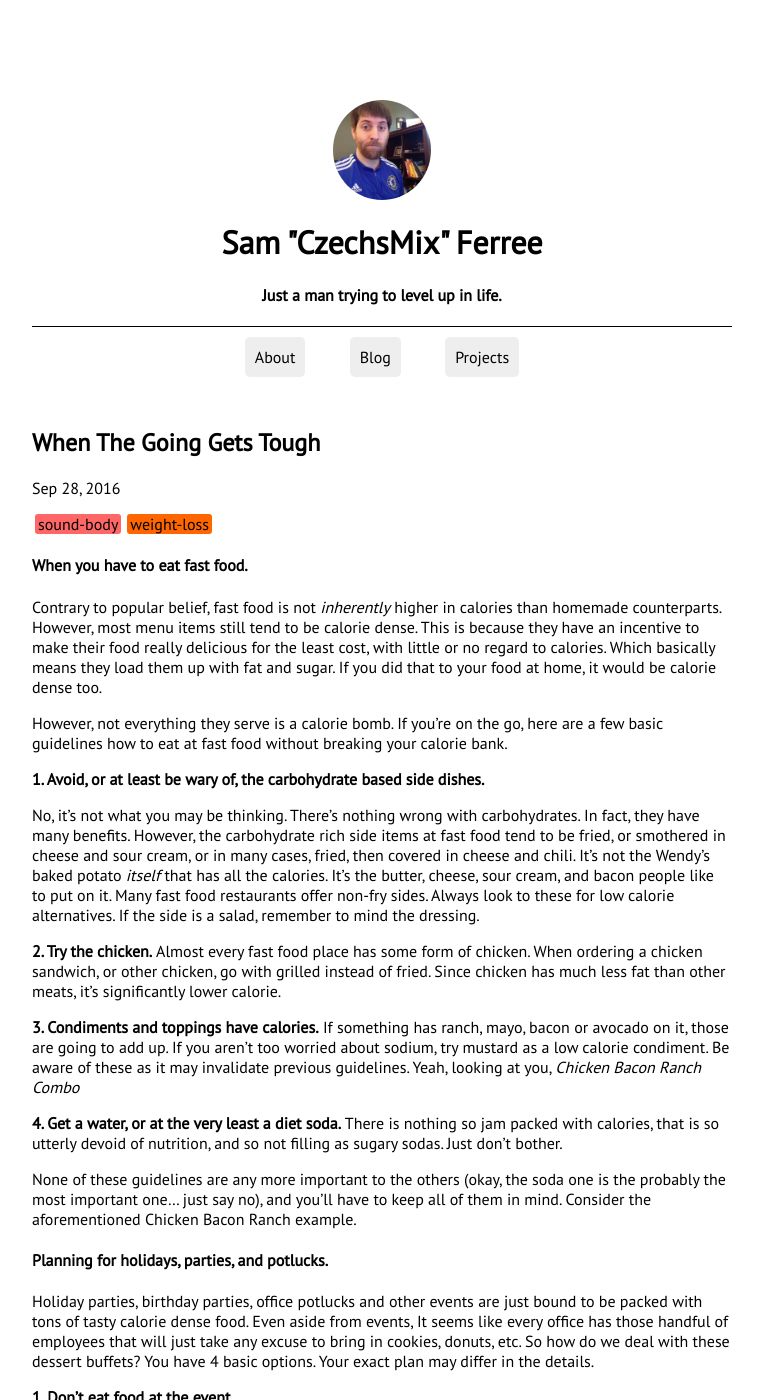
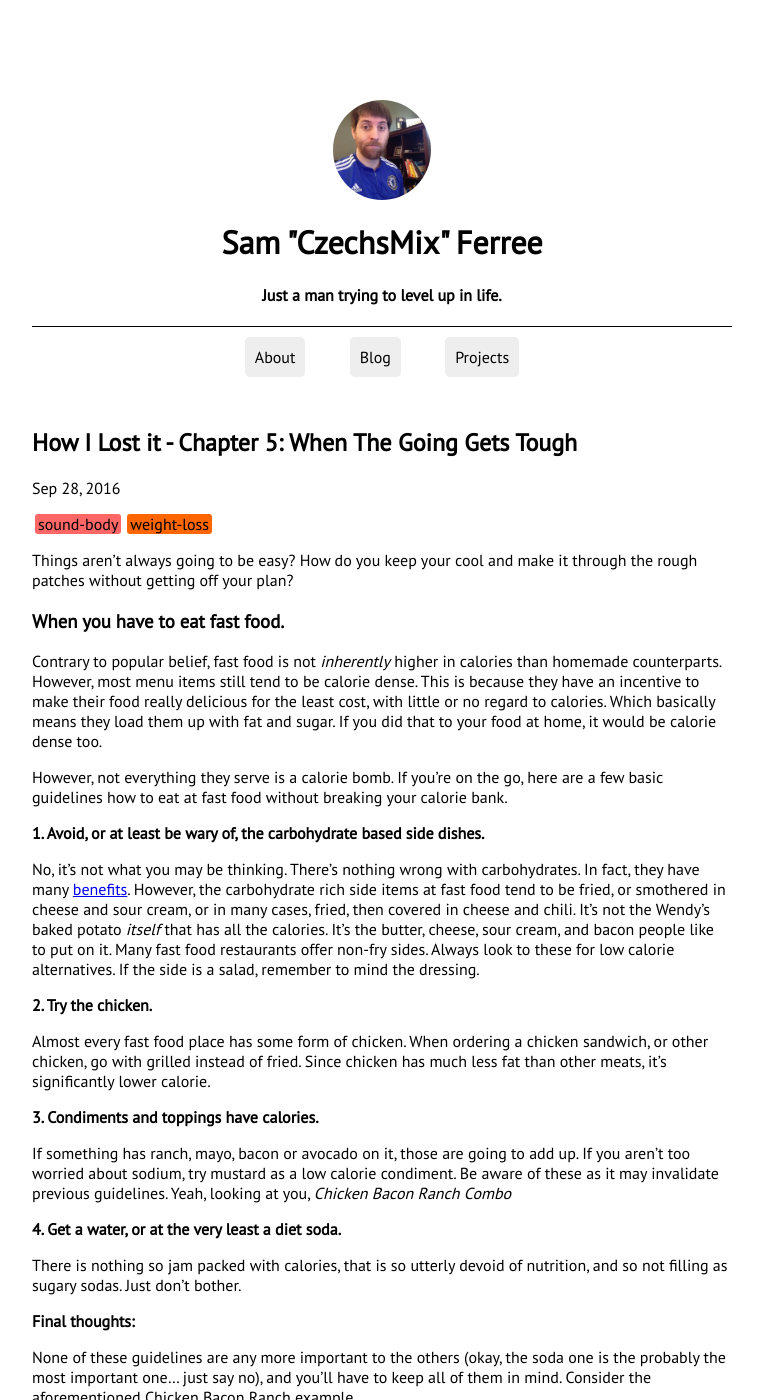
Before and after one commit to CzechsMix/czechsmix.github.io, a Jekyll site: the page built from _posts/2016-9-28-when-the-going-gets-tough.md, in a window 1280 px wide and 1400 px high. Shown: the whole window, without its empty margins (258-1018 px from the left). Built offline with Jekyll 4.4.1, drawn with Linux system fonts in a browser that asks for light colours; nearby versions of some CDN libraries; some of the changed text lies outside the part shown.

Commit message:
final additions to going gets tough post

```diff
--- a/_posts/2016-9-28-when-the-going-gets-tough.md
+++ b/_posts/2016-9-28-when-the-going-gets-tough.md
@@ -1,10 +1,12 @@
 ---
 layout: post
-title: When The Going Gets Tough
+title: How I Lost it - Chapter 5&#58; When The Going Gets Tough
 tags: sound-body weight-loss
 ---
 
-#### When you have to eat fast food.
+Things aren't always going to be easy? How do you keep your cool and make it through the rough patches without getting off your plan?
+
+### When you have to eat fast food.
 
 Contrary to popular belief, fast food is not *inherently* higher in calories than homemade counterparts. However, most menu items still tend to be calorie dense. This is because they have an incentive to make their food really delicious for the least cost, with little or no regard to calories. Which basically means they load them up with fat and sugar. If you did that to your food at home, it would be calorie dense too.
 
@@ -12,20 +14,25 @@
 
 **1. Avoid, or at least be wary of, the carbohydrate based side dishes.**
 
-No, it's not what you may be thinking. There's nothing wrong with carbohydrates. In fact, they have many benefits. However, the carbohydrate rich side items at fast food tend to be fried, or smothered in cheese and sour cream, or in many cases, fried, then covered in cheese and chili. It's not the Wendy's baked potato *itself* that has all the calories. It's the butter, cheese, sour cream, and bacon people like to put on it. Many fast food restaurants offer non-fry sides. Always look to these for low calorie alternatives. If the side is a salad, remember to mind the dressing.
+No, it's not what you may be thinking. There's nothing wrong with carbohydrates. In fact, they have many [benefits](http://www.livestrong.com/article/504219-four-important-benefits-of-carbohydrates/). However, the carbohydrate rich side items at fast food tend to be fried, or smothered in cheese and sour cream, or in many cases, fried, then covered in cheese and chili. It's not the Wendy's baked potato *itself* that has all the calories. It's the butter, cheese, sour cream, and bacon people like to put on it. Many fast food restaurants offer non-fry sides. Always look to these for low calorie alternatives. If the side is a salad, remember to mind the dressing.
 
 **2. Try the chicken.**
+
 Almost every fast food place has some form of chicken. When ordering a chicken sandwich, or other chicken, go with grilled instead of fried. Since chicken has much less fat than other meats, it's significantly lower calorie.
 
 **3. Condiments and toppings have calories.**
+
 If something has ranch, mayo, bacon or avocado on it, those are going to add up. If you aren't too worried about sodium, try mustard as a low calorie condiment. Be aware of these as it may invalidate previous guidelines. Yeah, looking at you, *Chicken Bacon Ranch Combo*
 
 **4. Get a water, or at the very least a diet soda.**
+
 There is nothing so jam packed with calories, that is so utterly devoid of nutrition, and so not filling as sugary sodas. Just don't bother.
+
+**Final thoughts:**
 
 None of these guidelines are any more important to the others (okay, the soda one is the probably the most important one... just say no), and you'll have to keep all of them in mind. Consider the aforementioned Chicken Bacon Ranch example.
 
-#### Planning for holidays, parties, and potlucks.
+### Planning for holidays, parties, and potlucks.
 
 Holiday parties, birthday parties, office potlucks and other events are just bound to be packed with tons of tasty calorie dense food. Even aside from events, It seems like every office has those handful of employees that will just take any excuse to bring in cookies, donuts, etc. So how do we deal with these dessert buffets? You have 4 basic options. Your exact plan may differ in the details.
 
@@ -44,15 +51,16 @@
 Let's say you have a party this weekend, and a daily calorie goal of 1700. You could eat 1500 for 6 days, then during the party, you'd have 1200 calories in addition to your daily allotment of 1700 calories, to play around with.
 
 **4. Say "Fuck it"**
+
 Lastly, you can just not count calories and eat whatever you feel like. This is the easiest option to execute, but has maximum risk of throwing you out of your routine. In the long run, a single day will be a tiny blip in your weight loss history, and even if you were worried, you would have to consume 3,500 calories MORE than you burned, in order to gain a single pound of fat from a single day.
 
 The kicker is this: if you do this often enough, you may find that you start to get more and more loose with your definition of "special event" and before you know it, you're forgetting to track at all. This option is very risky, and I wouldn't recommend it at all if you're just starting out.
 
-#### What can I do if I screw up?
+### What can I do if I screw up?
 
 When you find you've lost your way, maybe you ate a cookie you shouldn't have. Or went out for a pizza buffet at lunch, or haven't logged a single entry in weeks. There is, and always will be, one and only one thing you can do.
 
-Get right back to your routine.
+***Get right back to on the horse.***
 
 The sooner you can get back to logging, and eating at a caloric deficit, the better, but it's never too late. Never let a slip up spiral into an excuse for more. A bad hour does not make a bad day, a bad day does not make a bad week, a bad week does not make a bad month, and a bad month does not make a bad year.
 
```
